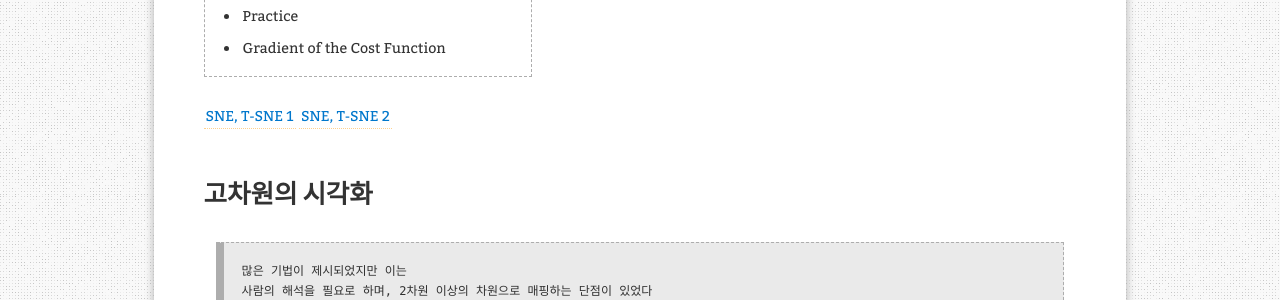
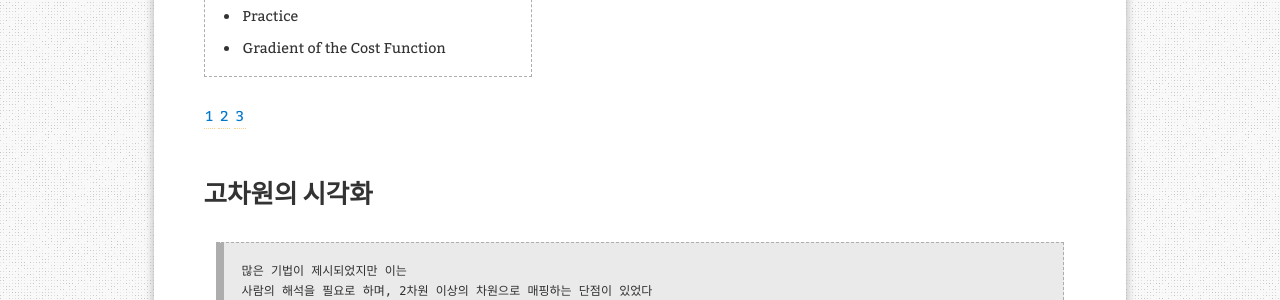
Before and after one commit to aristohyun/aristohyun.github.io, a Jekyll site: the page built from _posts/2021-07-26-T-SNE.md, in a window 1280 px wide and 900 px high, scrolled down 450 px. Shown: the part 154-454 px from the top of the window. Built offline with Jekyll 4.4.1, drawn with Linux system fonts in a browser that asks for light colours; formulas are drawn with MathJax 3; comment, search, counter and statistics services are not loaded.

Commit message:
Update 2021-07-26-T-SNE.md

```diff
--- a/_posts/2021-07-26-T-SNE.md
+++ b/_posts/2021-07-26-T-SNE.md
@@ -13,9 +13,9 @@ redirect_from:
 {:toc .toc}
 
 
-[SNE, T-SNE 1](https://ratsgo.github.io/machine%20learning/2017/04/28/tSNE/){:target = "_ blank"}
-[SNE, T-SNE 2](https://dos-tacos.github.io/paper%20review/TSNE/){:target = "_ blank"}
-
+[1](https://ratsgo.github.io/machine%20learning/2017/04/28/tSNE/){:target = "_ blank"}
+[2](https://dos-tacos.github.io/paper%20review/TSNE/){:target = "_ blank"}
+[3](https://yupsung.blogspot.com/2021/01/017-dimensionality-reduction-t-sne.html){:target = "_ blank"}
 
 # 고차원의 시각화
 
```
